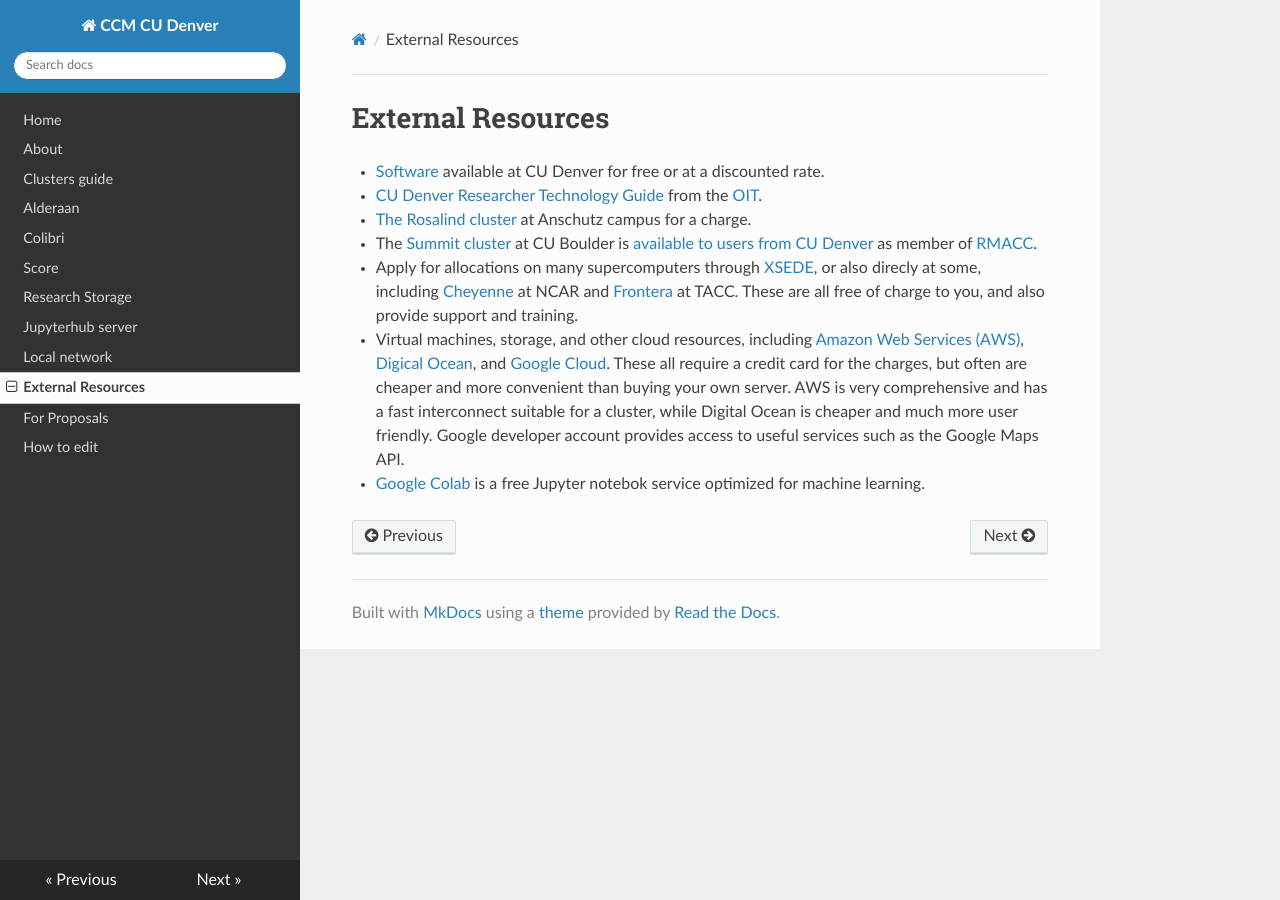
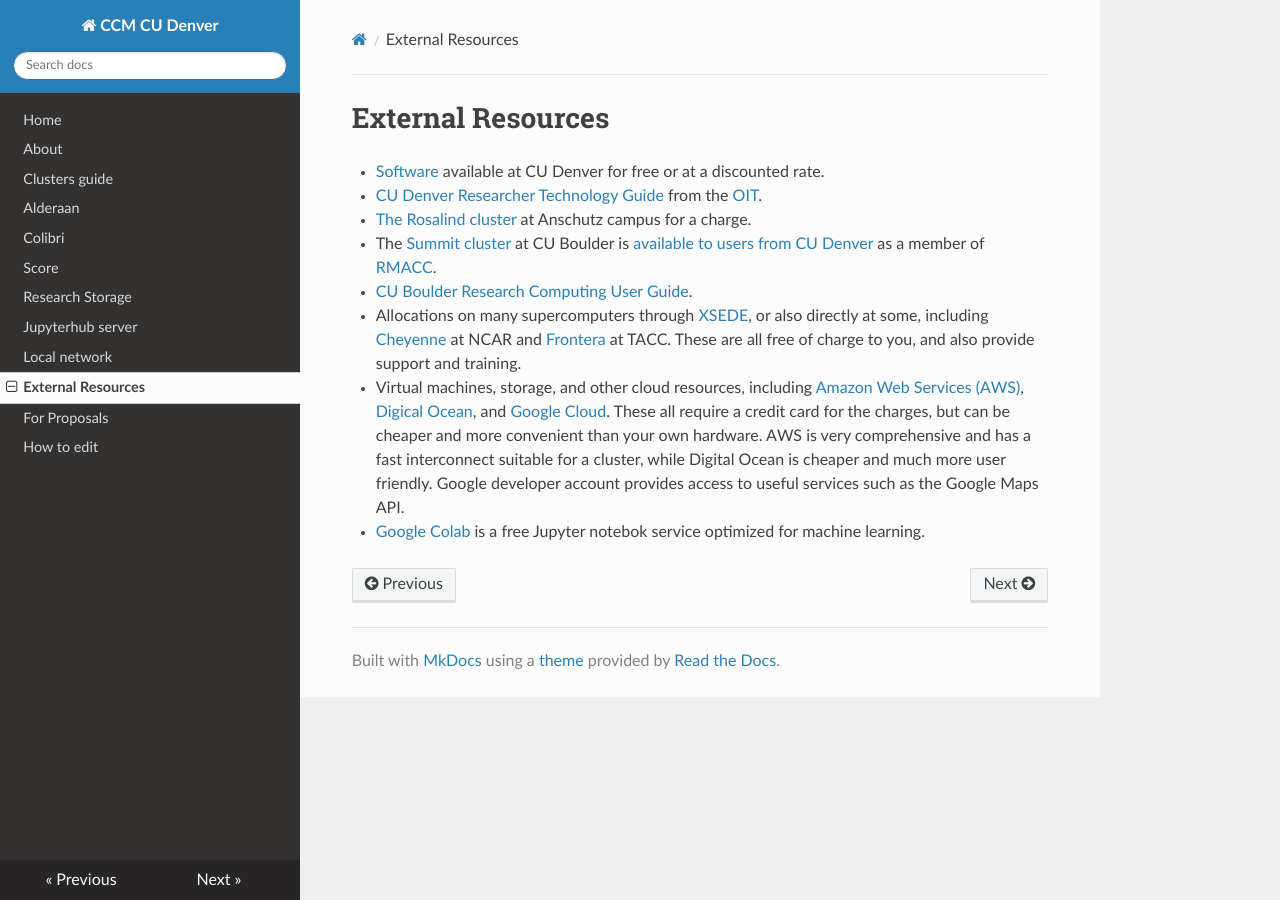
Before and after one commit to ccmucdenver/ccm-docs, an MkDocs documentation site: the page built from docs/external.md, in a window 1280 px wide. Built offline with MkDocs 1.6.1, drawn with Linux system fonts in a browser that asks for light colours; nearby versions of some CDN libraries.

Commit message:
Update external.md

```diff
--- a/docs/external.md
+++ b/docs/external.md
@@ -3,7 +3,8 @@
 * [Software](https://www.ucdenver.edu/offices/office-of-information-technology/software) available  at CU Denver for free or at a discounted rate.
 * [CU Denver Researcher Technology Guide](https://www.ucdenver.edu/offices/office-of-information-technology/get-help/researcher-tech-guide) from the [OIT](https://www.ucdenver.edu/offices/office-of-information-technology).
 * [The Rosalind cluster](https://www.ucdenver.edu/offices/office-of-information-technology/ticr-high-performance-computing) at Anschutz campus for a charge.
-* The [Summit cluster](https://www.colorado.edu/rc/resources/summit/specifications) at CU Boulder is [available to users from CU Denver](https://curc.readthedocs.io/en/latest/access/rmacc.html) as member of  [RMACC](https://rmacc.org).
-* Apply for allocations on many supercomputers through [XSEDE](https://www.xsede.org/for-users/getting-started), or also direcly at some, including [Cheyenne](https://www2.cisl.ucar.edu/user-support/allocations/university-allocations) at NCAR and [Frontera](https://frontera-portal.tacc.utexas.edu/allocations/) at TACC. These are all free of charge to you, and also provide support and training.
-* Virtual machines, storage, and other cloud resources, including [Amazon Web Services (AWS)](https://aws.amazon.com), [Digical Ocean](https://www.digitalocean.com), and [Google Cloud](https://cloud.google.com). These all require a credit card for the charges, but often are cheaper and more convenient than buying your own server. AWS is very comprehensive and has a fast interconnect suitable for a cluster, while Digital Ocean is cheaper and much more user friendly. Google developer account provides access to useful services such as the Google Maps API.
+* The [Summit cluster](https://www.colorado.edu/rc/resources/summit/specifications) at CU Boulder is [available to users from CU Denver](https://curc.readthedocs.io/en/latest/access/rmacc.html) as a member of  [RMACC](https://rmacc.org).
+* [CU Boulder Research Computing User Guide](https://curc.readthedocs.io).
+* Allocations on many supercomputers through [XSEDE](https://www.xsede.org/for-users/getting-started), or also directly at some, including [Cheyenne](https://www2.cisl.ucar.edu/user-support/allocations/university-allocations) at NCAR and [Frontera](https://frontera-portal.tacc.utexas.edu/allocations/) at TACC. These are all free of charge to you, and also provide support and training.
+* Virtual machines, storage, and other cloud resources, including [Amazon Web Services (AWS)](https://aws.amazon.com), [Digical Ocean](https://www.digitalocean.com), and [Google Cloud](https://cloud.google.com). These all require a credit card for the charges, but can be cheaper and more convenient than your own hardware. AWS is very comprehensive and has a fast interconnect suitable for a cluster, while Digital Ocean is cheaper and much more user friendly. Google developer account provides access to useful services such as the Google Maps API.
 * [Google Colab](https://colab.research.google.com) is a free Jupyter notebok service optimized for machine learning.
```
